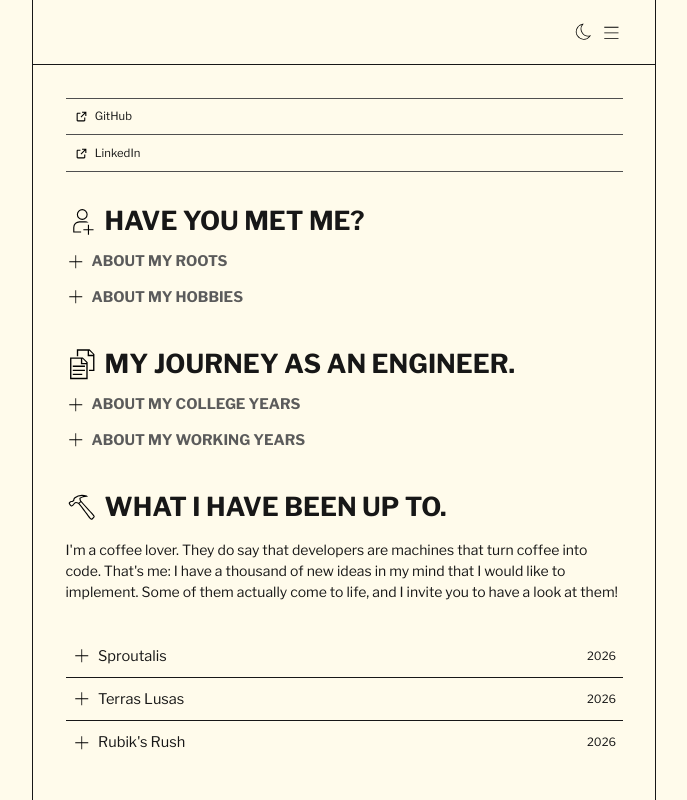
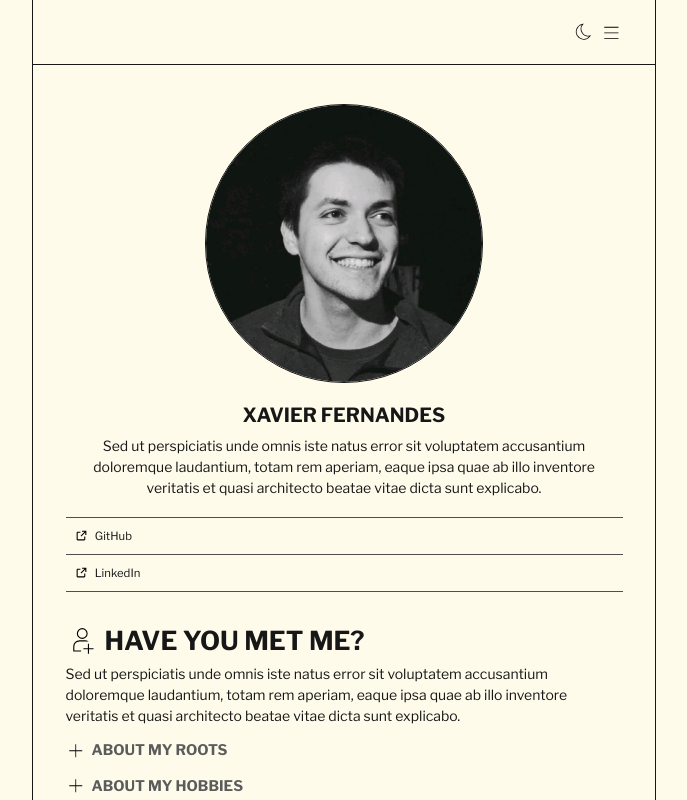
Before and after one commit to xavier-batista-fernandes/have-you-met-xavier, a Next.js app: page / in a window 1280 px wide. Shown: the whole page, without its empty margins (296-983 px from the left). Built offline with nearby package versions, Linux system fonts and the light colour scheme; no server answers.

Commit message:
🧤 add content to hero section

```diff
--- a/src/app/layout.tsx
+++ b/src/app/layout.tsx
@@ -39,9 +39,23 @@ export default async function RootLayout({
           <main className="overflow-auto px-10 text-[14px] text-wrap">
             <div
               id="introduction"
-              className={`${font.className} flex flex-col items-start gap-10`}
+              className={`${font.className} flex flex-col items-center gap-6`}
             >
-              <ul className="mt-10 flex w-full flex-col text-sm">
+              <div className="mt-12 size-1/2 overflow-hidden rounded-full border dark:border-amber-50">
+                <img src="xavier.png" className="" />
+              </div>
+              <div>
+                <h1 className="text-center text-2xl font-bold uppercase">
+                  Xavier Fernandes
+                </h1>
+                <p className="mt-2 text-center">
+                  Sed ut perspiciatis unde omnis iste natus error sit voluptatem
+                  accusantium doloremque laudantium, totam rem aperiam, eaque
+                  ipsa quae ab illo inventore veritatis et quasi architecto
+                  beatae vitae dicta sunt explicabo.
+                </p>
+              </div>
+              <ul className="flex w-full flex-col text-sm">
                 <hr className="border-t-[0.5px] border-[#4f4f4f]" />
                 <li className="transition-colors duration-200 ease-out hover:bg-white/10">
                   <a
--- a/src/components/atoms/accordion.tsx
+++ b/src/components/atoms/accordion.tsx
@@ -1,21 +1,26 @@
 'use client';
 
-import { useRef, useState } from 'react';
+import { useEffect, useRef, useState } from 'react';
 import { CrossIcon } from './icons/cross.icon';
 
 export function Accordion({
+  startsExtended = false,
   header,
   content,
 }: {
+  startsExtended?: boolean;
   header?: React.ReactNode;
   content?: React.ReactNode;
 }) {
   const container = useRef<HTMLDivElement>(null);
-  const [isExtended, setIsExtended] = useState(false);
+  const [isExtended, setIsExtended] = useState(startsExtended);
+  const [containerHeight, setContainerHeight] = useState(0);
 
-  function getContainerHeight() {
-    return container.current ? container.current.scrollHeight : 0;
-  }
+  // Whenever the accordion is extended or collapsed, the true height of the content container is recalculated and updated.
+  useEffect(() => {
+    const height = container.current ? container.current.scrollHeight : 0;
+    setContainerHeight(height);
+  }, [isExtended]);
 
   return (
     <div>
@@ -33,7 +38,7 @@ export function Accordion({
       {/* Accordion's Content / Panel */}
       <div
         ref={container}
-        style={{ height: isExtended ? `${getContainerHeight()}px` : '0' }}
+        style={{ height: isExtended ? `${containerHeight}px` : '0' }}
         className={`overflow-hidden transition-[height] duration-500 ease-in-out`}
       >
         {content}
--- a/src/components/organisms/sections/about.tsx
+++ b/src/components/organisms/sections/about.tsx
@@ -141,6 +141,12 @@ export default function About() {
         <PersonIcon className="h-full fill-black dark:fill-white" />
         <h1 className="text-[min(4vw,2rem)] font-bold">HAVE YOU MET ME?</h1>
       </div>
+      <p className="mt-2">
+        Sed ut perspiciatis unde omnis iste natus error sit voluptatem
+        accusantium doloremque laudantium, totam rem aperiam, eaque ipsa quae ab
+        illo inventore veritatis et quasi architecto beatae vitae dicta sunt
+        explicabo.
+      </p>
 
       <div className="mt-2">
         <Accordion
--- a/src/components/organisms/sections/projects.tsx
+++ b/src/components/organisms/sections/projects.tsx
@@ -11,6 +11,7 @@ export default function Projects() {
       id: 'sproutalis',
       header: 'Sproutalis',
       url: SPROUTALIS_URL,
+      year: 2025,
       content: (
         <p>
           Sed ut perspiciatis unde omnis iste natus error sit voluptatem
@@ -26,6 +27,7 @@ export default function Projects() {
       id: 'terras-lusas',
       url: TERRAS_LUSAS_URL,
       header: 'Terras Lusas',
+      year: 2024,
       content: (
         <p>
           Sed ut perspiciatis unde omnis iste natus error sit voluptatem
@@ -42,6 +44,7 @@ export default function Projects() {
       id: 'rubiks-rush',
       url: 'https://rubiks-rush.vercel.app',
       header: "Rubik's Rush",
+      year: 2023,
       content: (
         <p>
           Sed ut perspiciatis unde omnis iste natus error sit voluptatem
@@ -63,7 +66,8 @@ export default function Projects() {
           WHAT I HAVE BEEN UP TO.
         </h1>
       </div>
-      <p className="mt-5">
+
+      <p className="mt-2">
         I'm a coffee lover. They do say that developers are machines that turn
         coffee into code. That's me: I have a thousand of new ideas in my mind
         that I would like to implement. Some of them actually come to life, and
@@ -73,13 +77,13 @@ export default function Projects() {
         className="mt-10 flex w-full flex-col overflow-auto"
         style={{ scrollbarWidth: 'none' }}
       >
-        {projects.map(({ id, url, header, content }) => (
+        {projects.map(({ id, url, year, header, content }) => (
           <div key={id} className="w-full p-2 not-last:border-b-[0.5px]">
             <Accordion
               header={
                 <h2 className="my-1 flex w-full items-center justify-between text-lg dark:text-amber-50/75">
                   {header}
-                  <span className="text-sm">2026</span>
+                  <span className="text-sm">{year}</span>
                 </h2>
               }
               content={
@@ -96,6 +100,7 @@ export default function Projects() {
                   <div className="py-3">{content}</div>
                 </div>
               }
+              startsExtended={true}
             ></Accordion>
           </div>
         ))}
--- a/src/components/organisms/sections/work.tsx
+++ b/src/components/organisms/sections/work.tsx
@@ -116,6 +116,12 @@ export default function Work() {
             MY JOURNEY AS AN ENGINEER.
           </h1>
         </div>
+        <p className="mt-2">
+          Sed ut perspiciatis unde omnis iste natus error sit voluptatem
+          accusantium doloremque laudantium, totam rem aperiam, eaque ipsa quae
+          ab illo inventore veritatis et quasi architecto beatae vitae dicta
+          sunt explicabo.
+        </p>
       </div>
 
       <div className="mt-2">
```
Also changed, not shown: public/favicon.png, public/xavier.png (added).
